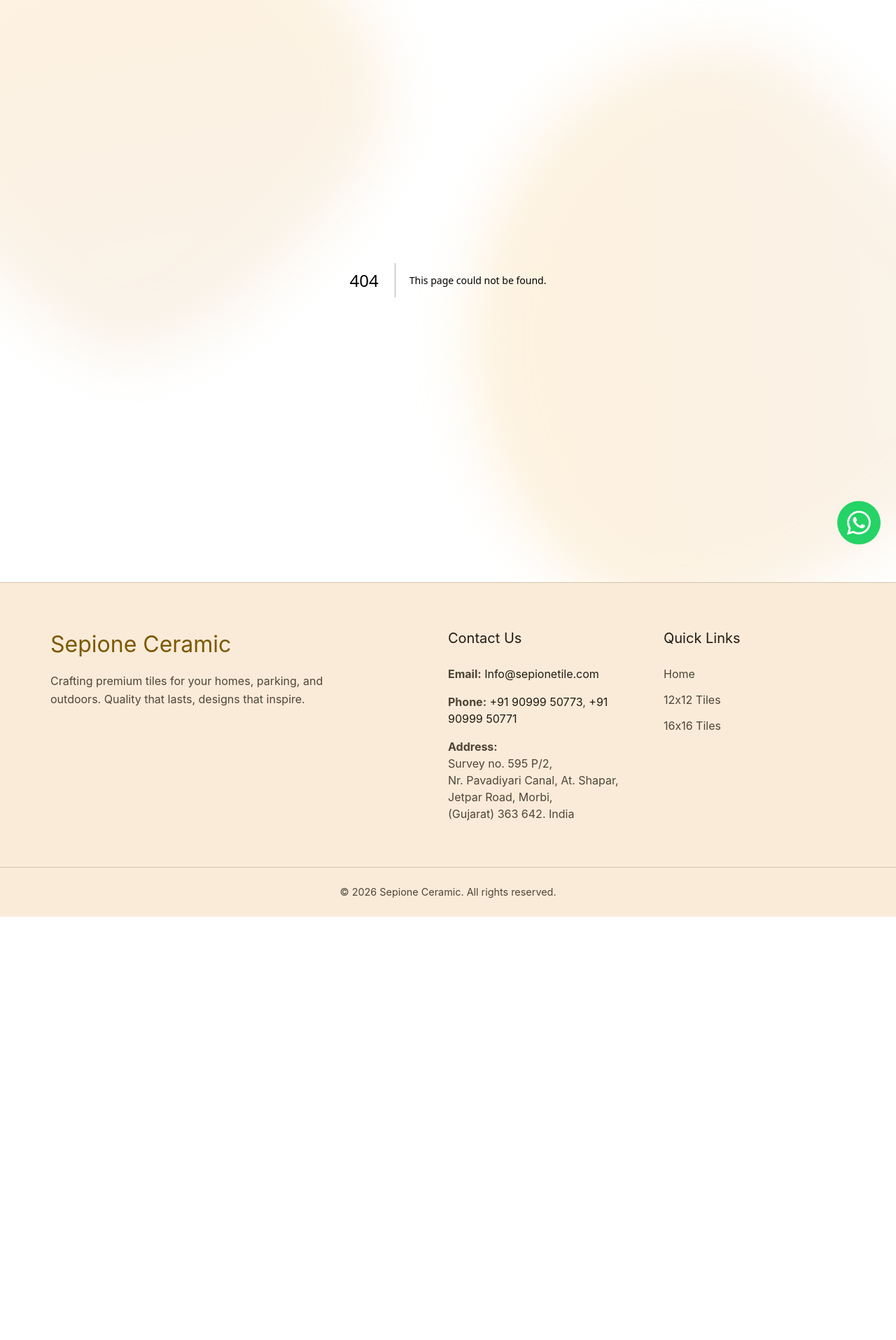
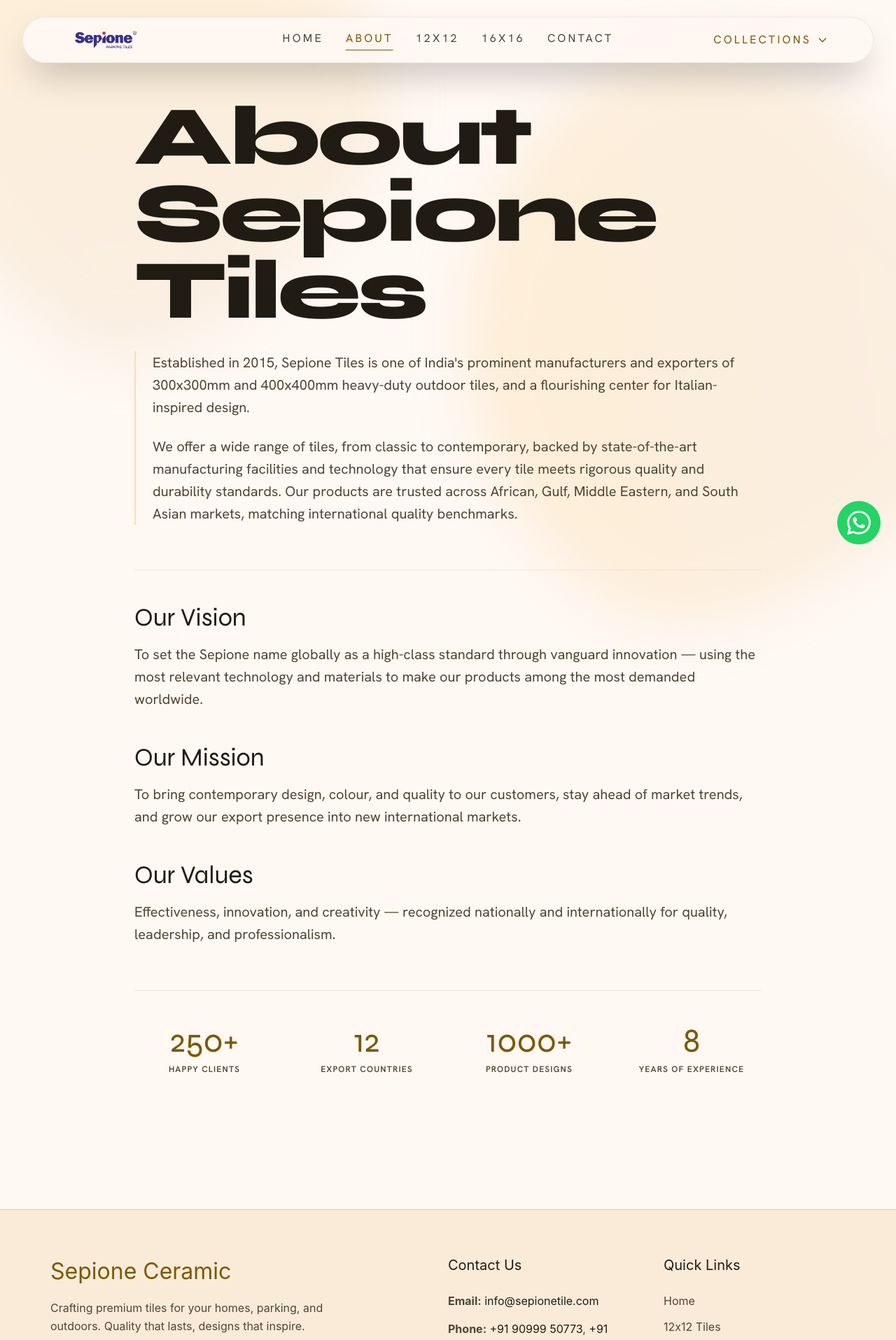
Before and after one commit to rudrarangpariya9655/Sepione_Ceramic, a Next.js app: page /about in a window 1280 px wide. Before the commit this address had no page. Shown: the top 1915 px of the page at 70% size. Before the commit the page ends 1310 px from the top, so only its background shows below. Built offline with nearby package versions, Linux system fonts and the light colour scheme.

Commit message:
changes in the navigation

```diff
--- /dev/null
+++ b/src/app/about/page.js
@@ -0,0 +1,78 @@
+export const metadata = {
+  title: "About | Sepione Ceramic",
+  description: "About Sepione Tiles, one of India's prominent manufacturers and exporters of heavy-duty outdoor tiles.",
+};
+
+export default function AboutPage() {
+  return (
+    <>
+      <main className="pt-[140px] pb-section-gap px-6 md:px-margin-desktop max-w-container-max mx-auto space-y-section-gap overflow-x-hidden">
+        <section className="max-w-4xl mx-auto space-y-8">
+          <h1 className="font-display-xl text-display-xl-mobile md:text-display-xl text-on-surface mb-8">
+            About Sepione Tiles
+          </h1>
+
+          <div className="font-body-lg text-body-lg text-on-surface-variant space-y-6 border-l-2 border-primary-container pl-6">
+            <p>
+              Established in 2015, Sepione Tiles is one of India's prominent
+              manufacturers and exporters of 300x300mm and 400x400mm heavy-duty outdoor
+              tiles, and a flourishing center for Italian-inspired design.
+            </p>
+            <p>
+              We offer a wide range of tiles, from classic to contemporary,
+              backed by state-of-the-art manufacturing facilities and technology that
+              ensure every tile meets rigorous quality and durability standards. Our
+              products are trusted across African, Gulf, Middle Eastern, and South Asian
+              markets, matching international quality benchmarks.
+            </p>
+          </div>
+
+          <div className="space-y-12 mt-16 pt-12 border-t border-outline-variant/30">
+            <div>
+              <h2 className="font-headline-lg text-3xl md:text-4xl text-on-surface mb-4">Our Vision</h2>
+              <p className="font-body-lg text-body-lg text-on-surface-variant">
+                To set the Sepione name globally as a high-class standard through vanguard innovation —
+                using the most relevant technology and materials to make our products among the most demanded worldwide.
+              </p>
+            </div>
+
+            <div>
+              <h2 className="font-headline-lg text-3xl md:text-4xl text-on-surface mb-4">Our Mission</h2>
+              <p className="font-body-lg text-body-lg text-on-surface-variant">
+                To bring contemporary design, colour, and quality to our customers, stay ahead of market trends,
+                and grow our export presence into new international markets.
+              </p>
+            </div>
+
+            <div>
+              <h2 className="font-headline-lg text-3xl md:text-4xl text-on-surface mb-4">Our Values</h2>
+              <p className="font-body-lg text-body-lg text-on-surface-variant">
+                Effectiveness, innovation, and creativity — recognized nationally and internationally for quality,
+                leadership, and professionalism.
+              </p>
+            </div>
+          </div>
+
+          <div className="grid grid-cols-2 md:grid-cols-4 gap-8 mt-16 pt-12 border-t border-outline-variant/30 text-center">
+            <div>
+              <div className="font-display-xl text-3xl md:text-5xl text-primary mb-2">250+</div>
+              <div className="font-label-sm text-label-sm uppercase tracking-widest text-on-surface-variant">Happy Clients</div>
+            </div>
+            <div>
+              <div className="font-display-xl text-3xl md:text-5xl text-primary mb-2">12</div>
+              <div className="font-label-sm text-label-sm uppercase tracking-widest text-on-surface-variant">Export Countries</div>
+            </div>
+            <div>
+              <div className="font-display-xl text-3xl md:text-5xl text-primary mb-2">1000+</div>
+              <div className="font-label-sm text-label-sm uppercase tracking-widest text-on-surface-variant">Product Designs</div>
+            </div>
+            <div>
+              <div className="font-display-xl text-3xl md:text-5xl text-primary mb-2">8</div>
+              <div className="font-label-sm text-label-sm uppercase tracking-widest text-on-surface-variant">Years of Experience</div>
+            </div>
+          </div>
+        </section>
+      </main>
+    </>
+  );
+}
--- a/src/app/globals.css
+++ b/src/app/globals.css
@@ -1,4 +1,8 @@
 @import "tailwindcss";
+
+html {
+  scroll-padding-top: 120px;
+}
 
 @theme {
   --color-surface-container-low: #fff1e5;
@@ -113,6 +117,7 @@
 .hide-scrollbar::-webkit-scrollbar {
   display: none;
 }
+
 .hide-scrollbar {
   -ms-overflow-style: none;
   scrollbar-width: none;
@@ -123,6 +128,7 @@
     opacity: 0;
     transform: translateY(-2rem);
   }
+
   100% {
     opacity: 1;
     transform: translateY(0);
@@ -138,6 +144,7 @@
     opacity: 0;
     transform: translateY(-1rem);
   }
+
   100% {
     opacity: 1;
     transform: translateY(0);
--- a/src/app/layout.js
+++ b/src/app/layout.js
@@ -3,6 +3,7 @@
 import SplashScreen from "@/components/SplashScreen";
 import Footer from "@/components/Footer";
 import WhatsAppButton from "@/components/WhatsAppButton";
+import Navbar from "@/components/Navbar";
 
 const syne = Syne({
   subsets: ["latin"],
@@ -30,6 +31,7 @@
         <div className="fixed bottom-[-10%] right-[-10%] w-[60vw] h-[60vw] organic-shape-1 -z-10 animate-[spin_40s_linear_infinite_reverse]"></div>
 
         <SplashScreen />
+        <Navbar />
         {children}
         <Footer />
         <WhatsAppButton />
--- a/src/app/page.js
+++ b/src/app/page.js
@@ -1,6 +1,5 @@
 import Link from "next/link";
 import { getThumbnailUrl } from "@/lib/cloudinary-utils";
-import Navbar from "@/components/Navbar";
 import { supabaseClient } from '@/lib/supabase/client';
 
 export const revalidate = 60; // Cache for 60 seconds
@@ -36,8 +35,6 @@
 
   return (
     <>
-      <Navbar />
-
       <main className="pt-[140px] pb-section-gap px-6 md:px-margin-desktop max-w-container-max mx-auto space-y-section-gap overflow-x-hidden">
 
         {/* Hero Section */}
@@ -69,6 +66,44 @@
             <div className="absolute -bottom-12 -left-12 bg-surface-container p-6 rounded-lg backdrop-blur-md border border-white/5 ambient-shadow w-64 hidden md:block">
               <div className="font-label-sm text-label-sm text-on-surface-variant uppercase mb-2">Featured Finish</div>
               <div className="font-headline-md text-headline-md text-primary">Rock Style</div>
+            </div>
+          </div>
+        </section>
+
+        {/* About Teaser Section */}
+        <section className="py-12 md:py-20 border-t border-outline-variant/30">
+          <div className="grid md:grid-cols-12 gap-gutter items-center">
+            <div className="col-span-12 md:col-span-7">
+              <h2 className="font-headline-lg text-4xl md:text-headline-lg text-on-surface mb-6">About Sepione Tiles</h2>
+              <p className="font-body-lg text-body-lg text-on-surface-variant mb-8 border-l-2 border-primary-container pl-6">
+                Since 2015, Sepione Tiles has been one of India's leading
+                manufacturers and exporters of heavy-duty 300x300mm and 400x400mm outdoor
+                tiles, blending Italian-inspired design with export-grade quality standards.
+              </p>
+              <Link href="/about" className="bg-primary-container text-on-primary-container font-label-sm text-label-sm uppercase px-8 py-4 rounded-full hover:scale-105 transition-transform duration-300 flex items-center gap-2 w-max text-black no-underline">
+                Explore More
+                <span>→</span>
+              </Link>
+            </div>
+            <div className="col-span-12 md:col-span-5 mt-12 md:mt-0">
+              <div className="grid grid-cols-2 gap-8 text-center md:text-left bg-surface-container p-8 rounded-3xl border border-outline-variant/30 ambient-shadow">
+                <div>
+                  <div className="font-display-xl text-3xl md:text-4xl text-primary mb-2">250+</div>
+                  <div className="font-label-sm text-label-sm uppercase tracking-widest text-on-surface-variant">Happy Clients</div>
+                </div>
+                <div>
+                  <div className="font-display-xl text-3xl md:text-4xl text-primary mb-2">12</div>
+                  <div className="font-label-sm text-label-sm uppercase tracking-widest text-on-surface-variant">Export Countries</div>
+                </div>
+                <div>
+                  <div className="font-display-xl text-3xl md:text-4xl text-primary mb-2">1000+</div>
+                  <div className="font-label-sm text-label-sm uppercase tracking-widest text-on-surface-variant">Product Designs</div>
+                </div>
+                <div>
+                  <div className="font-display-xl text-3xl md:text-4xl text-primary mb-2">8</div>
+                  <div className="font-label-sm text-label-sm uppercase tracking-widest text-on-surface-variant">Years Experience</div>
+                </div>
+              </div>
             </div>
           </div>
         </section>
@@ -185,14 +220,14 @@
                 <span className="text-primary mt-1 font-bold">📍</span>
                 <div>
                   <div className="font-label-sm text-label-sm text-on-surface-variant uppercase mb-1">Location</div>
-                  <div className="font-body-md text-body-md text-on-surface">Pawadiyare Canal,<br/>Morbi, Gujarat, India</div>
+                  <div className="font-body-md text-body-md text-on-surface">Pawadiyare Canal,<br />Morbi, Gujarat, India</div>
                 </div>
               </div>
               <div className="flex items-start gap-4">
                 <span className="text-primary mt-1 font-bold">☏</span>
                 <div>
                   <div className="font-label-sm text-label-sm text-on-surface-variant uppercase mb-1">Phone</div>
-                  <div className="font-body-md text-body-md text-on-surface">+91 90999 50773<br/>+91 90999 50771</div>
+                  <div className="font-body-md text-body-md text-on-surface">+91 90999 50773<br />+91 90999 50771</div>
                 </div>
               </div>
               <div className="flex items-start gap-4">
--- a/src/components/Footer.jsx
+++ b/src/components/Footer.jsx
@@ -17,17 +17,17 @@
           <h3 className={styles.sectionTitle}>Contact Us</h3>
           <ul className={styles.contactList}>
             <li>
-              <strong>Email:</strong> <a href="mailto:Info@sepionetile.com">Info@sepionetile.com</a>
+              <strong>Email:</strong> <a href="mailto:Info@sepionetile.com">info@sepionetile.com</a>
             </li>
             <li>
               <strong>Phone:</strong> <a href="tel:+919099950773">+91 90999 50773</a>, <a href="tel:+919099950771">+91 90999 50771</a>
             </li>
             <li>
-              <strong>Address:</strong><br/>
-              Survey no. 595 P/2,<br/>
-              Nr. Pavadiyari Canal, At. Shapar,<br/>
-              Jetpar Road, Morbi, <br/>
-              (Gujarat) 363 642. India<br/>
+              <strong>Address:</strong><br />
+              Survey no. 595 P/2,<br />
+              Nr. Pavadiyari Canal, At. Shapar,<br />
+              Jetpar Road, Morbi, <br />
+              (Gujarat) 363 642. India<br />
             </li>
           </ul>
         </div>
--- a/src/components/Navbar.jsx
+++ b/src/components/Navbar.jsx
@@ -2,11 +2,50 @@
 
 import Link from "next/link";
 import Image from "next/image";
-import { useState } from "react";
+import { useState, useEffect } from "react";
+import { usePathname } from "next/navigation";
 
 export default function Navbar() {
   const [isMobileMenuOpen, setIsMobileMenuOpen] = useState(false);
   const [isShopDropdownOpen, setIsShopDropdownOpen] = useState(false);
+  const pathname = usePathname();
+  const [hash, setHash] = useState("");
+
+  useEffect(() => {
+    setHash(window.location.hash);
+    const onHashChange = () => setHash(window.location.hash);
+    window.addEventListener("hashchange", onHashChange);
+    return () => window.removeEventListener("hashchange", onHashChange);
+  }, []);
+
+  useEffect(() => {
+    setHash(window.location.hash);
+  }, [pathname]);
+
+  const handleHomeClick = (e) => {
+    setHash('');
+    setIsMobileMenuOpen(false);
+    if (pathname === '/') {
+      e.preventDefault();
+      window.scrollTo({ top: 0, behavior: 'smooth' });
+      window.history.pushState(null, '', '/');
+    }
+  };
+
+  const handleContactClick = (e) => {
+    setHash('#contact');
+    setIsMobileMenuOpen(false);
+    if (pathname === '/') {
+      e.preventDefault();
+      document.getElementById('contact')?.scrollIntoView({ behavior: 'smooth' });
+      window.history.pushState(null, '', '/#contact');
+    }
+  };
+
+  const handleStandardLinkClick = () => {
+    setHash('');
+    setIsMobileMenuOpen(false);
+  };
 
   return (
     <nav className="fixed top-6 left-0 right-0 mx-auto w-[95%] max-w-container-max z-50 bg-surface/90 backdrop-blur-xl border border-outline-variant/30 shadow-2xl rounded-full transition-all duration-700 animate-nav">
@@ -17,17 +56,18 @@
 
         {/* Desktop Links (Perfectly Centered) */}
         <div className="hidden md:flex absolute left-1/2 -translate-x-1/2 space-x-gutter items-center font-body-md text-body-md uppercase tracking-[0.2em] whitespace-nowrap">
-          <Link href="/" className="text-primary border-b border-primary pb-1 hover:opacity-80 transition-all duration-300">Home</Link>
-          <Link href="/tiles/12x12" className="text-on-surface-variant hover:text-primary transition-colors duration-300 hover:opacity-80">12x12</Link>
-          <Link href="/tiles/16x16" className="text-on-surface-variant hover:text-primary transition-colors duration-300 hover:opacity-80">16x16</Link>
-          <a href="#contact" className="text-on-surface-variant hover:text-primary transition-colors duration-300 hover:opacity-80">Contact</a>
+          <Link href="/" onClick={handleHomeClick} className={`pb-1 hover:opacity-80 transition-all duration-300 ${pathname === '/' && hash !== '#contact' ? 'text-primary border-b border-primary' : 'text-on-surface-variant hover:text-primary'}`}>Home</Link>
+          <Link href="/about" onClick={handleStandardLinkClick} className={`pb-1 hover:opacity-80 transition-all duration-300 ${pathname === '/about' ? 'text-primary border-b border-primary' : 'text-on-surface-variant hover:text-primary'}`}>About</Link>
+          <Link href="/tiles/12x12" onClick={handleStandardLinkClick} className={`pb-1 hover:opacity-80 transition-all duration-300 ${pathname === '/tiles/12x12' ? 'text-primary border-b border-primary' : 'text-on-surface-variant hover:text-primary'}`}>12x12</Link>
+          <Link href="/tiles/16x16" onClick={handleStandardLinkClick} className={`pb-1 hover:opacity-80 transition-all duration-300 ${pathname === '/tiles/16x16' ? 'text-primary border-b border-primary' : 'text-on-surface-variant hover:text-primary'}`}>16x16</Link>
+          <Link href="/#contact" onClick={handleContactClick} className={`pb-1 hover:opacity-80 transition-all duration-300 ${hash === '#contact' ? 'text-primary border-b border-primary' : 'text-on-surface-variant hover:text-primary'}`}>Contact</Link>
         </div>
         <div className="hidden md:flex items-center space-x-6 relative">
           <button
             onClick={() => setIsShopDropdownOpen(!isShopDropdownOpen)}
             className="text-primary dark:text-primary-fixed-dim hover:opacity-80 transition-all duration-300 flex items-center gap-2 cursor-pointer"
           >
-            <span className="font-body-md text-body-md uppercase tracking-[0.2em]">Shop Now</span>
+            <span className="font-body-md text-body-md uppercase tracking-[0.2em]">Collections</span>
             <svg xmlns="http://www.w3.org/2000/svg" className={`h-4 w-4 transition-transform duration-300 ${isShopDropdownOpen ? 'rotate-180' : ''}`} fill="none" viewBox="0 0 24 24" stroke="currentColor">
               <path strokeLinecap="round" strokeLinejoin="round" strokeWidth={2} d="M19 9l-7 7-7-7" />
             </svg>
@@ -67,14 +107,14 @@
         </button>
       </div>
 
-      {/* Mobile Menu Dropdown */}
       {isMobileMenuOpen && (
         <div className="md:hidden absolute top-full left-0 w-full bg-surface-container-high border-b border-white/10 shadow-2xl flex flex-col p-6 gap-6 rounded-b-[2rem] animate-dropdown">
-          <Link href="/" className="font-body-lg text-primary uppercase tracking-[0.2em]" onClick={() => setIsMobileMenuOpen(false)}>Home</Link>
-          <Link href="/tiles/12x12" className="font-body-lg text-on-surface-variant uppercase tracking-[0.2em]" onClick={() => setIsMobileMenuOpen(false)}>12x12</Link>
-          <Link href="/tiles/16x16" className="font-body-lg text-on-surface-variant uppercase tracking-[0.2em]" onClick={() => setIsMobileMenuOpen(false)}>16x16</Link>
-          <a href="#contact" className="font-body-lg text-on-surface-variant uppercase tracking-[0.2em]" onClick={() => setIsMobileMenuOpen(false)}>Contact</a>
-          <Link href="/tiles/12x12" className="font-body-lg text-primary uppercase tracking-[0.2em] mt-4" onClick={() => setIsMobileMenuOpen(false)}>Shop Now</Link>
+          <Link href="/" className={`font-body-lg uppercase tracking-[0.2em] ${pathname === '/' && hash !== '#contact' ? 'text-primary' : 'text-on-surface-variant'}`} onClick={handleHomeClick}>Home</Link>
+          <Link href="/about" className={`font-body-lg uppercase tracking-[0.2em] ${pathname === '/about' ? 'text-primary' : 'text-on-surface-variant'}`} onClick={handleStandardLinkClick}>About</Link>
+          <Link href="/tiles/12x12" className={`font-body-lg uppercase tracking-[0.2em] ${pathname === '/tiles/12x12' ? 'text-primary' : 'text-on-surface-variant'}`} onClick={handleStandardLinkClick}>12x12</Link>
+          <Link href="/tiles/16x16" className={`font-body-lg uppercase tracking-[0.2em] ${pathname === '/tiles/16x16' ? 'text-primary' : 'text-on-surface-variant'}`} onClick={handleStandardLinkClick}>16x16</Link>
+          <Link href="/#contact" className={`font-body-lg uppercase tracking-[0.2em] ${hash === '#contact' ? 'text-primary' : 'text-on-surface-variant'}`} onClick={handleContactClick}>Contact</Link>
+          <Link href="/tiles/12x12" className="font-body-lg text-primary uppercase tracking-[0.2em] mt-4" onClick={handleStandardLinkClick}>Collections</Link>
         </div>
       )}
     </nav>
--- a/src/components/TileCard.module.css
+++ b/src/components/TileCard.module.css
@@ -35,7 +35,8 @@
   left: 0;
   width: 100%;
   padding: 1.5rem;
-  background: rgba(255, 255, 255, 0.85); /* Light glass */
+  background: rgba(255, 255, 255, 0.85);
+  /* Light glass */
   backdrop-filter: blur(12px);
   -webkit-backdrop-filter: blur(12px);
   transform: translateY(100%);
@@ -44,7 +45,8 @@
   flex-direction: column;
   gap: 0.5rem;
   border-top: 1px solid var(--color-outline-variant);
-  border-radius: 0; /* flat top edge */
+  border-radius: 0;
+  /* flat top edge */
 }
 
 .card:hover .overlay {
--- a/src/components/TileGallery.jsx
+++ b/src/components/TileGallery.jsx
@@ -143,11 +143,10 @@
             {rawCategories.map(rawCat => (
               <button
                 key={rawCat}
-                className={`border px-4 py-2 rounded-full cursor-pointer transition-all duration-300 font-body-md ${
-                  selectedCategory === rawCat
+                className={`border px-4 py-2 rounded-full cursor-pointer transition-all duration-300 font-body-md ${selectedCategory === rawCat
                     ? 'bg-primary-container text-[#17130b] border-primary-container font-medium'
                     : 'bg-background text-on-surface-variant border-outline-variant hover:border-primary-container hover:text-on-surface'
-                }`}
+                  }`}
                 onClick={() => setSelectedCategory(rawCat)}
               >
                 {rawCat === "All" ? "All" : formatCategory(rawCat)}
```
Also changed, not shown: src/components/Footer.module.css (line endings or trailing spaces), src/components/TileGallery.module.css (line endings or trailing spaces).
